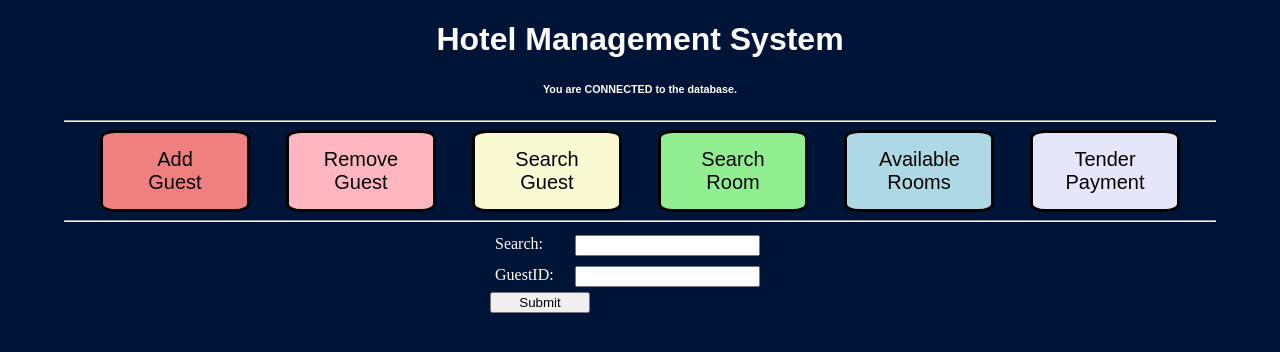
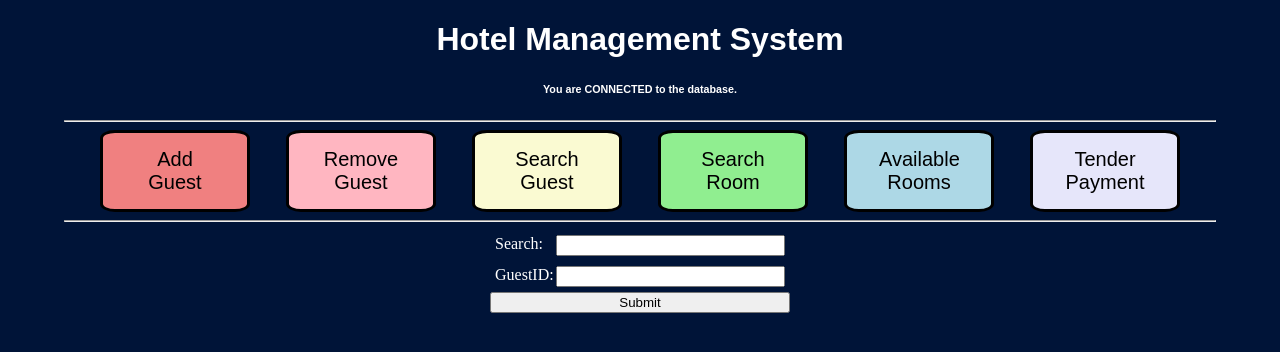
Before and after one commit to j-harr/www, a PHP site: page /HMSystem/index.php in a window 1280 px wide. Shown: the top 352 px of the page. Run offline with PHP 8.4, Linux system fonts and the light colour scheme.

Commit message:
Updated page

```diff
--- a/html/HMSystem/index.css
+++ b/html/HMSystem/index.css
@@ -41,7 +41,12 @@ h1,h6 {
 input {
     display: flex;
     flex-direction: row;
-    width: auto;
+    width: 100%;
+}
+
+input submit {
+    text-align: center;
+    width: 80px;
 }
 
 label {
@@ -69,8 +74,3 @@ label {
 .f4btn {background-color: lightgreen;}
 .f5btn {background-color: lightblue;}
 .f6btn {background-color: lavender;}
-
-.submit {
-    text-align: center;
-    width: 100px;
-}
```
